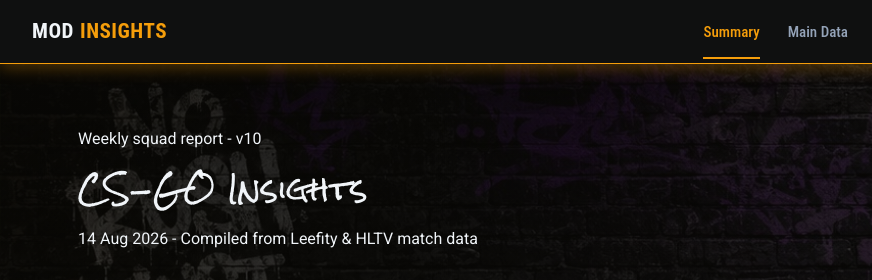
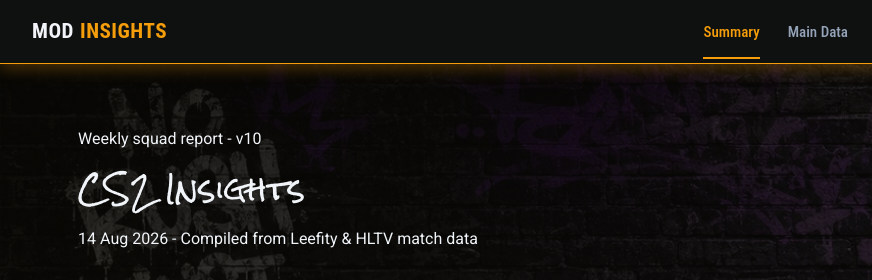
Before and after one commit to Tr3bbys/mod-insights, a plain HTML site: page index.html in a window 1280 px wide. Shown: the top 280 px of the page, 0-872 px from the left. Drawn offline with nearby package versions, Linux system fonts and the light colour scheme.

Commit message:
Rename CS-GO Insights/CSGO Tracker to CS2 Insights/CS2 Tracker
Co-Authored-By: Claude Sonnet 5 <noreply@anthropic.com>

```diff
--- a/cs-go-tracker-project-main/data/main.js
+++ b/cs-go-tracker-project-main/data/main.js
@@ -38,7 +38,7 @@ export function generateStart() {
             <div class="top-section">
                 <div class="top-section-text">
                     <p class="text-sub-head">Weekly squad report - ${main_text.version}</p>
-                    <p class="text-header">CS-GO Insights</p>
+                    <p class="text-header">CS2 Insights</p>
                     <p class="text-sub-head">${main_text.date} - Compiled from Leefity & HLTV match data</p>
                 </div>
 
--- a/index.html
+++ b/index.html
@@ -5,7 +5,7 @@
     <meta charset="UTF-8">
     <meta name="viewport" content="width=device-width, initial-scale=1.0">
 
-    <title>CSGO Tracker</title>
+    <title>CS2 Tracker</title>
 
     <link rel="icon" type="image/png" href="assets/favicon.png">
 
```
